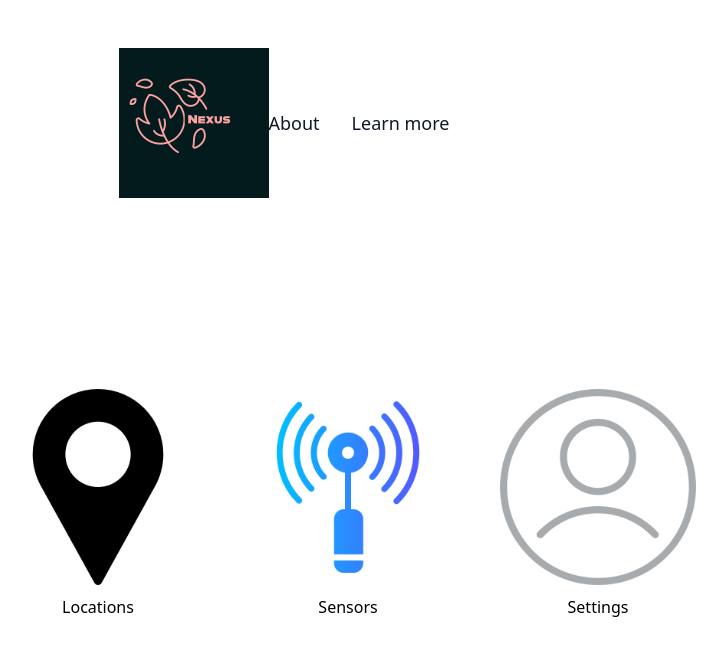
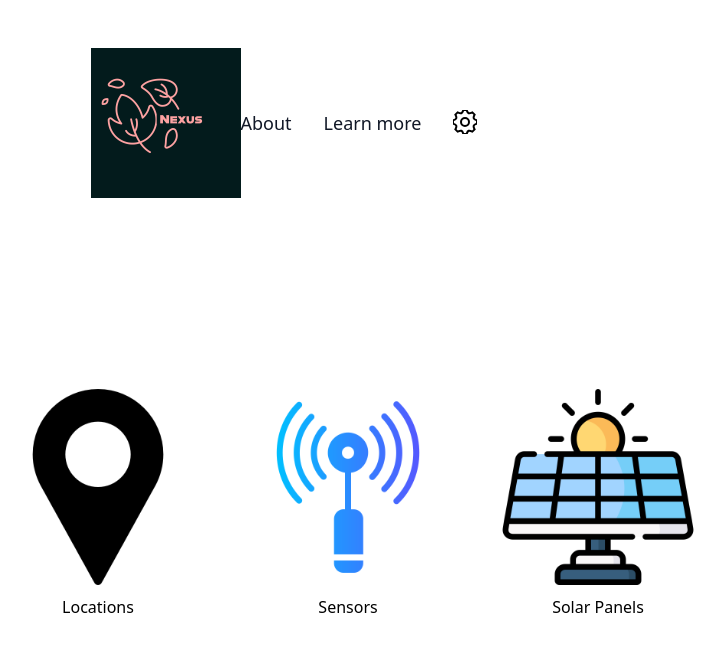
Before and after one commit to abdulkwele1/Nexus, a Vue app: page /home in a window 1280 px wide. Shown: the top 656 px of the page, without its empty margins (356-1083 px from the left). Built offline with nearby package versions, Linux system fonts and the light colour scheme.

Commit message:
Added solar quick view option/moved settings to navbar

```diff
--- a/src/components/Home.vue
+++ b/src/components/Home.vue
@@ -10,10 +10,10 @@
         <div class="box-text">Sensors</div>
       </div>
       <div class="box">
-        <RouterLink to="/settings" class="box-link">
+        <RouterLink to="/home" class="box-link">
         <div class="box">
-          <img src="../assets/profileIcon.jpg" alt="Profile Icon" class="box-image" />
-          <div class="box-text">Settings</div>
+          <img src="../assets/solarIcon.jpg" alt="Profile Icon" class="box-image" />
+          <div class="box-text">Solar Panels</div>
         </div>
       </RouterLink>
       </div>
--- a/src/components/LandingPage.vue
+++ b/src/components/LandingPage.vue
@@ -1,7 +1,12 @@
 <script setup lang="ts">
-defineProps<{
-  msg: string
-}>()
+import { computed } from 'vue';
+import { useRoute } from 'vue-router';
+
+// Get the current route
+const route = useRoute();
+
+// Compute if the current route is the home page
+const isHomePage = computed(() => route.path === '/home');
 </script>
 
 <template>
@@ -24,6 +29,15 @@ defineProps<{
         <li>
           <a href="#" class="block py-2 px-3 text-gray-900 rounded hover:bg-gray-100 md:hover:bg-transparent md:border-0 md:hover:text-blue-700 md:p-0 dark:text-white md:dark:hover:text-blue-500 dark:hover:bg-gray-700 dark:hover:text-white md:dark:hover:bg-transparent">Learn more</a>
         </li>
+        <!-- Conditionally Render the Settings Icon -->
+        <li v-if="isHomePage">
+          <RouterLink to="/settings" class="flex items-center">
+            <!-- Gear Icon -->
+            <svg class="w-6 h-6" xmlns="http://www.w3.org/2000/svg" viewBox="0 0 24 24" fill="none" stroke="black" stroke-width="2">
+              <path d="M24 13.616v-3.232c-1.651-.587-2.694-.752-3.219-2.019v-.001c-.527-1.271.1-2.134.847-3.707l-2.285-2.285c-1.561.742-2.433 1.375-3.707.847h-.001c-1.269-.526-1.435-1.576-2.019-3.219h-3.232c-.582 1.635-.749 2.692-2.019 3.219h-.001c-1.271.528-2.132-.098-3.707-.847l-2.285 2.285c.745 1.568 1.375 2.434.847 3.707-.527 1.271-1.584 1.438-3.219 2.02v3.232c1.632.58 2.692.749 3.219 2.019.53 1.282-.114 2.166-.847 3.707l2.285 2.286c1.562-.743 2.434-1.375 3.707-.847h.001c1.27.526 1.436 1.579 2.019 3.219h3.232c.582-1.636.75-2.69 2.027-3.222h.001c1.262-.524 2.12.101 3.698.851l2.285-2.286c-.744-1.563-1.375-2.433-.848-3.706.527-1.271 1.588-1.44 3.221-2.021zm-12 2.384c-2.209 0-4-1.791-4-4s1.791-4 4-4 4 1.791 4 4-1.791 4-4 4z"/>
+            </svg>
+          </RouterLink>
+        </li>
       </ul>
     </div>
   </div>
```
Also changed, not shown: src/assets/solarIcon.jpg (added).
